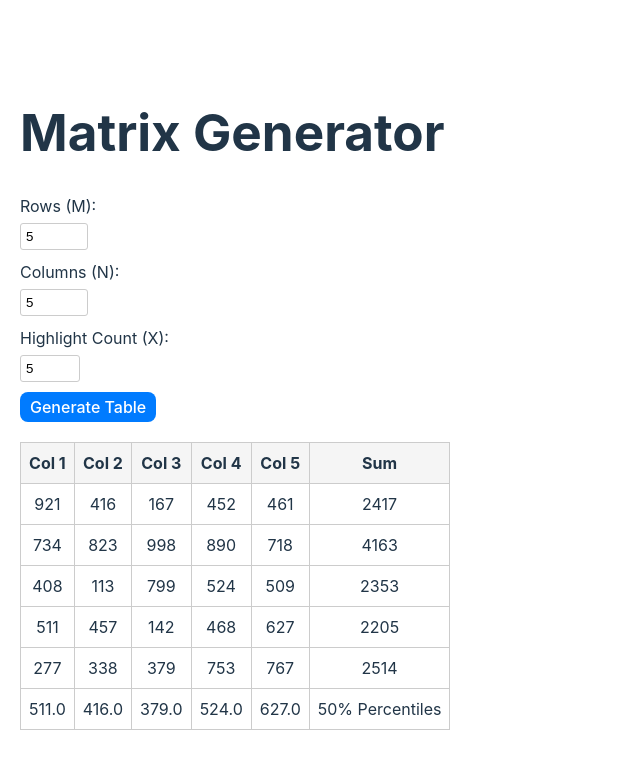
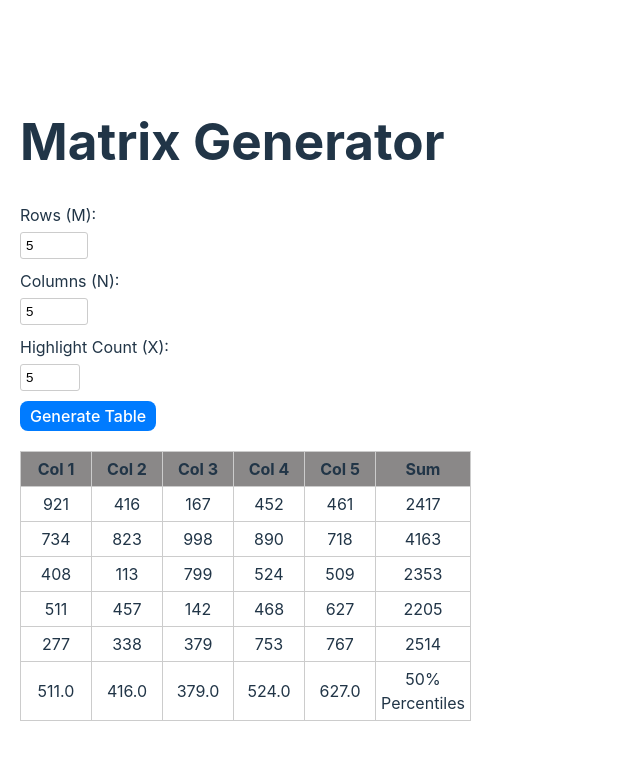
Before and after one commit to Maxwelllife/Matrix, a React (Vite) app: page / in a window 1280 px wide. Shown: the top 768 px of the page, without its empty margins (0-640 px from the left). Built offline with nearby package versions, Linux system fonts and the light colour scheme.

Commit message:
add modules, add persentages

```diff
--- a/src/app/providers/MatrixProvider.tsx
+++ b/src/app/providers/MatrixProvider.tsx
@@ -12,6 +12,7 @@ interface MatrixContextType {
     columnPercentiles: number[];
     updateCell: (rowIndex: number, cellId: number, newValue: number) => void;
     regenerateMatrix: (rows: number, columns: number, highlightCount: number) => void;
+    showPercentages: (rowIndex: number | null) => void;
 }
 
 const MatrixContext = createContext<MatrixContextType | null>(null);
@@ -39,6 +40,8 @@ const calculateColumnPercentiles = (matrix: Cell[][]): number[] => {
 export const MatrixProvider: React.FC<{ children: React.ReactNode }> = ({ children }) => {
     const [matrix, setMatrix] = useState<Cell[][]>(generateRandomMatrix(5, 5));
     const [highlightCount, setHighlightCount] = useState<number>(5);
+    const [highlightedCells, setHighlightedCells] = useState<Set<number>>(new Set());  // Додаємо стейт для підсвічених комірок
+    const [hoveredRowIndex, setHoveredRowIndex] = useState<number | null>(null);  // Стан наведення на суму
 
     const rowSums = matrix.map((row) => row.reduce((sum, cell) => sum + cell.amount, 0));
     const columnPercentiles = calculateColumnPercentiles(matrix);
@@ -48,6 +51,30 @@ export const MatrixProvider: React.FC<{ children: React.ReactNode }> = ({ childr
         const validatedX = Math.min(newHighlightCount, totalCells);  // Перевірка X
         setHighlightCount(validatedX);
         setMatrix(generateRandomMatrix(rows, columns));
+        setHighlightedCells(new Set());  // Очищуємо підсвічені комірки при генерації
+    };
+    const highlightClosestCells = (targetValue: number) => {
+        if (targetValue === -1) {
+            setHighlightedCells(new Set());  // Очищаємо підсвічення
+            return;
+        }
+        // Перетворюємо матрицю на одномірний масив для пошуку
+        const allCells = matrix.flat();
+
+        // Сортуємо за різницею значень між коміркою і значенням targetValue
+        const sortedCells = allCells
+            .map(cell => ({
+                ...cell,
+                difference: Math.abs(cell.amount - targetValue),
+            }))
+            .sort((a, b) => a.difference - b.difference);
+
+        // Вибираємо `X` найближчих комірок
+        const closestCellIds = new Set(sortedCells.slice(0, highlightCount).map(cell => cell.id));
+        setHighlightedCells(closestCellIds);
+    };
+    const showPercentages = (rowIndex: number | null) => {
+        setHoveredRowIndex(rowIndex);  // Зберігаємо індекс рядка з відсотками
     };
     const updateCell = (rowIndex: number, cellId: number, newValue: number) => {
         setMatrix((prev) =>
@@ -60,7 +87,19 @@ export const MatrixProvider: React.FC<{ children: React.ReactNode }> = ({ childr
     };
 
     return (
-        <MatrixContext.Provider value={{ matrix, highlightCount, rowSums, columnPercentiles, updateCell, regenerateMatrix }}>
+        <MatrixContext.Provider
+            value={{
+                matrix,
+                highlightCount,
+                highlightedCells,
+                rowSums,
+                columnPercentiles,
+                updateCell,
+                regenerateMatrix,
+                highlightClosestCells,
+                showPercentages
+            }}
+        >
             {children}
         </MatrixContext.Provider>
     );
--- a/src/entities/matrix/ui/MatrixTable.css
+++ b/src/entities/matrix/ui/MatrixTable.module.css
@@ -4,13 +4,14 @@ table {
 }
 
 th, td {
+    width: 60px;
     border: 1px solid #ccc;
-    padding: 8px;
     text-align: center;
+    padding: 5px;
 }
 
 th {
-    background-color: #f5f5f5;
+    background-color: #8a8888;
 }
 
 td {
@@ -18,5 +19,8 @@ td {
 }
 
 td:hover {
-    background-color: #e0e0e0;
+    background-color: #a57908;
 }
+.highlight {
+    background-color: #635e35;
+}
--- a/src/entities/matrix/ui/MatrixTable.tsx
+++ b/src/entities/matrix/ui/MatrixTable.tsx
@@ -1,18 +1,18 @@
 import { useMatrix } from '@/app/providers/MatrixProvider';
 import TableRow from '@/entities/matrix/ui/TableRow';
-import './MatrixTable.css';
+import './MatrixTable.module.css';
 
 const MatrixTable: React.FC = () => {
     const { matrix, rowSums, columnPercentiles } = useMatrix();
 
     return (
-        <table className="w-full border-collapse border border-gray-300">
+        <table className="">
             <thead>
             <tr>
                 {matrix[0].map((_, colIndex) => (
-                    <th key={colIndex} className="border border-gray-300 p-2">Col {colIndex + 1}</th>
+                    <th key={colIndex}>Col {colIndex + 1}</th>
                 ))}
-                <th className="border border-gray-300 p-2">Sum</th>
+                <th>Sum</th>
             </tr>
             </thead>
             <tbody>
@@ -21,9 +21,9 @@ const MatrixTable: React.FC = () => {
             ))}
             <tr>
                 {columnPercentiles.map((percentile, colIndex) => (
-                    <td key={colIndex} className="border border-gray-300 p-2">{percentile.toFixed(1)}</td>
+                    <td key={colIndex}>{percentile.toFixed(1)}</td>
                 ))}
-                <td className="border border-gray-300 p-2 font-bold">50% Percentiles</td>
+                <td>50% Percentiles</td>
             </tr>
             </tbody>
         </table>
--- a/src/entities/matrix/ui/TableCell.tsx
+++ b/src/entities/matrix/ui/TableCell.tsx
@@ -1,25 +1,49 @@
+import {memo} from 'react';
 import {useMatrix} from '@/app/providers/MatrixProvider';
+import styles from './MatrixTable.module.css'
+
 
 type TableCellProps = {
     cell: { id: number; amount: number },
     rowIndex: number,
-    key?: number
+    key?: number,
+    displayValue: number | string;  // Показуємо або значення, або відсоток
 };
 
-const TableCell: React.FC<TableCellProps> = ({ cell, rowIndex,}) => {
-    const {updateCell} = useMatrix();
-
+const TableCell: React.FC<TableCellProps> = memo(({cell, rowIndex, displayValue}) => {
+        const {updateCell, highlightedCells, highlightClosestCells} = useMatrix();
+        console.log('Rendering cell', cell.id)
+        const handleMouseEnter = () => {
+            highlightClosestCells(cell.amount);  // Підсвічуємо комірки при наведенні
+        };
+        const handleMouseLeave = () => {
+            // Очищаємо підсвічування, коли курсор залишає комірку
+            highlightClosestCells(-1);  // Передаємо неіснуюче значення, щоб очистити стан
+        };
         const handleClick = () => {
             updateCell(rowIndex, cell.id, cell.amount + 1);
         };
 
         return (
             <td
+                onMouseEnter={handleMouseEnter}
+                onMouseLeave={handleMouseLeave}
                 onClick={handleClick}
-            className="border border-gray-300 p-2 text-center cursor-pointer hover:bg-gray-200"
+                className={`${
+                    highlightedCells.has(cell.id) ? styles.highlight : ''
+                }`}
             >
-            {cell.amount}
+                {displayValue !== cell.amount ? displayValue : cell.amount}
             </td>
         );
-};
+    },
+    (prevProps, nextProps) => {
+        return (
+            prevProps.cell.amount === nextProps.cell.amount &&
+            prevProps.displayValue === nextProps.displayValue &&
+            prevProps.rowIndex === nextProps.rowIndex
+        );
+    }
+);
+
 export default TableCell;
--- a/src/entities/matrix/ui/TableRow.tsx
+++ b/src/entities/matrix/ui/TableRow.tsx
@@ -1,4 +1,6 @@
 import TableCell from '@/entities/matrix/ui/TableCell';
+import {useMatrix} from "@/app/providers/MatrixProvider.tsx";
+import {useEffect, useState} from "react";
 
 type TableRowProps = {
     row: { id: number; amount: number }[],
@@ -8,12 +10,41 @@ type TableRowProps = {
 };
 
 const TableRow: React.FC<TableRowProps> = ({ row, rowIndex, sum }) => {
+    const { hoveredRowIndex, showPercentages } = useMatrix();
+    const [localDisplayValues, setLocalDisplayValues] = useState<(string | number)[]>(row.map(cell => cell.amount));
+
+    useEffect(() => {
+        if (hoveredRowIndex === rowIndex) {
+            console.log('Відображаємо відсотки для рядка:', rowIndex);
+        }
+    }, [hoveredRowIndex, rowIndex]);
+
+    const handleMouseEnter = () => {
+        const percentages = row.map((cell) => `${((cell.amount / sum) * 100).toFixed(1)}%`);
+        setLocalDisplayValues(percentages);
+        showPercentages(rowIndex);  // Показуємо відсотки для цього рядка
+        // console.log('rowIndex', rowIndex);
+        // console.log('hoveredRowIndex', hoveredRowIndex);
+    };
+    const handleMouseLeave = () => {
+        setLocalDisplayValues(row.map(cell => cell.amount));
+        showPercentages(null);  // Прибираємо відсотки
+    };
     return (
         <tr>
-            {row.map((cell) => (
-                <TableCell key={cell.id} cell={cell} rowIndex={rowIndex}/>
+            {row.map((cell, i) => (
+                <TableCell
+                    key={cell.id}
+                    cell={cell}
+                    rowIndex={rowIndex}
+                    displayValue={localDisplayValues[i]}
+                />
             ))}
-            <td className="border border-gray-300 p-2 font-bold">{sum}</td>
+            <td onMouseEnter={handleMouseEnter}
+                onMouseLeave={handleMouseLeave}
+            >
+                {sum}
+            </td>
         </tr>
     );
 };
--- a/src/features/generate-matrix/ui/MatrixForm.tsx
+++ b/src/features/generate-matrix/ui/MatrixForm.tsx
@@ -1,6 +1,6 @@
 import { useState } from 'react';
 import { useMatrix } from '@/app/providers/MatrixProvider.tsx';
-import './MatrixForm.css';
+import './MatrixForm.module.css';
 
 const MatrixForm: React.FC = () => {
     const [rows, setRows] = useState(5);
@@ -15,7 +15,7 @@ const MatrixForm: React.FC = () => {
 
 
     return (
-        <form onSubmit={handleSubmit} className="mb-4">
+        <form onSubmit={handleSubmit}>
             <div>
                 <label>Rows (M): </label>
                 <input
@@ -24,7 +24,6 @@ const MatrixForm: React.FC = () => {
                     onChange={(e) => setRows(Number(e.target.value))}
                     min="1"
                     max="100"
-                    className="border p-1"
                 />
             </div>
             <div>
@@ -35,7 +34,6 @@ const MatrixForm: React.FC = () => {
                     onChange={(e) => setColumns(Number(e.target.value))}
                     min="1"
                     max="100"
-                    className="border p-1"
                 />
             </div>
             <div>
@@ -46,10 +44,9 @@ const MatrixForm: React.FC = () => {
                     onChange={(e) => setHighlightCount(Number(e.target.value))}
                     min="1"
                     max={rows * columns}
-                    className="border p-1"
                 />
             </div>
-            <button type="submit" className="mt-2 bg-blue-500 text-white p-1">
+            <button type="submit">
                 Generate Table
             </button>
         </form>
```
Also changed, not shown: src/features/generate-matrix/ui/MatrixForm.module.css (renamed from src/features/generate-matrix/ui/MatrixForm.css). Lines whose indentation alone changed are shown as unchanged.
